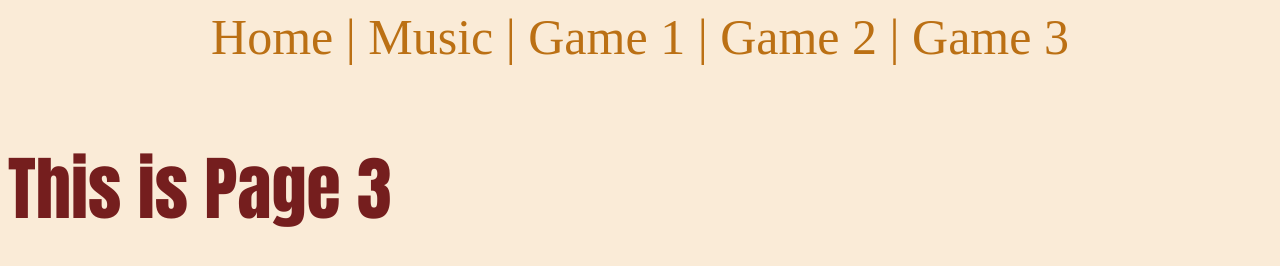
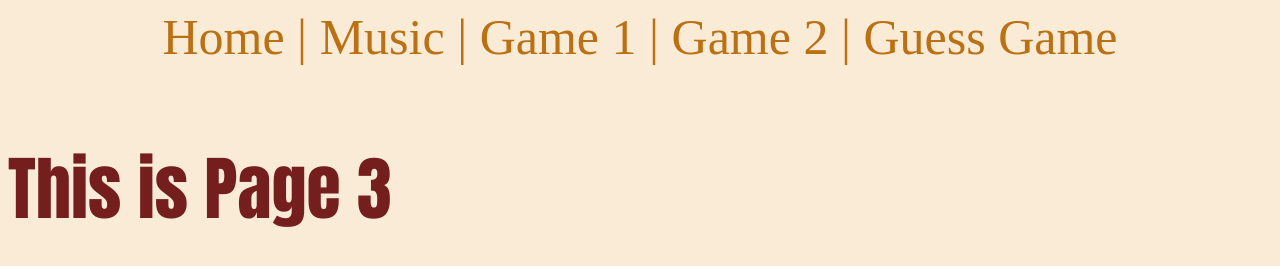
Before and after one commit to Ethanc08/ethanc08.github.io, a plain HTML site: page page3.html in a window 1280 px wide. Drawn offline with Linux system fonts and the light colour scheme.

Commit message:
Update page3.html

```diff
--- a/page3.html
+++ b/page3.html
@@ -8,7 +8,7 @@
     <a href="page1.html"> Music | </a>
     <a href="page2.html"> Game 1 | </a>
     <a href="page3.html"> Game 2 | </a>
-    <a href="page4.html"> Game 3 </a>
+    <a href="page4.html"> Guess Game </a>
     </center>
 
     </head>
```
